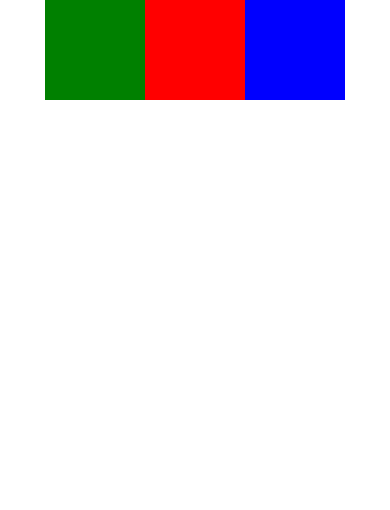
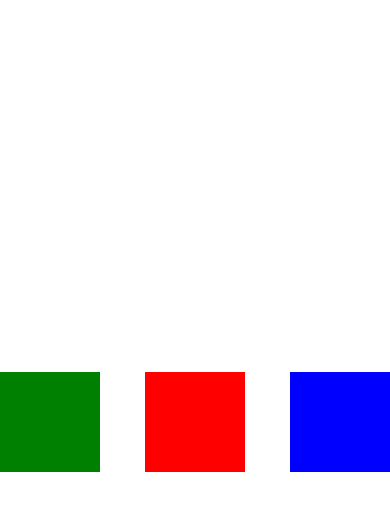
Before and after one commit to ars1992/udemy_react_native_flexBox, a React Native app: screen / in a window 390 px wide. Shown: the top 510 px of the page. Built offline with nearby package versions, Linux system fonts and the light colour scheme.

Commit message:
ende 92 alignItems

```diff
--- a/App.js
+++ b/App.js
@@ -18,7 +18,8 @@ const styles = StyleSheet.create({
   container: {
     flex: 1,
     flexDirection: 'row-reverse',
-    justifyContent: 'center'
+    justifyContent: 'space-between',
+    alignItems: 'center'
   },
   box: {
     height: 100,
```
